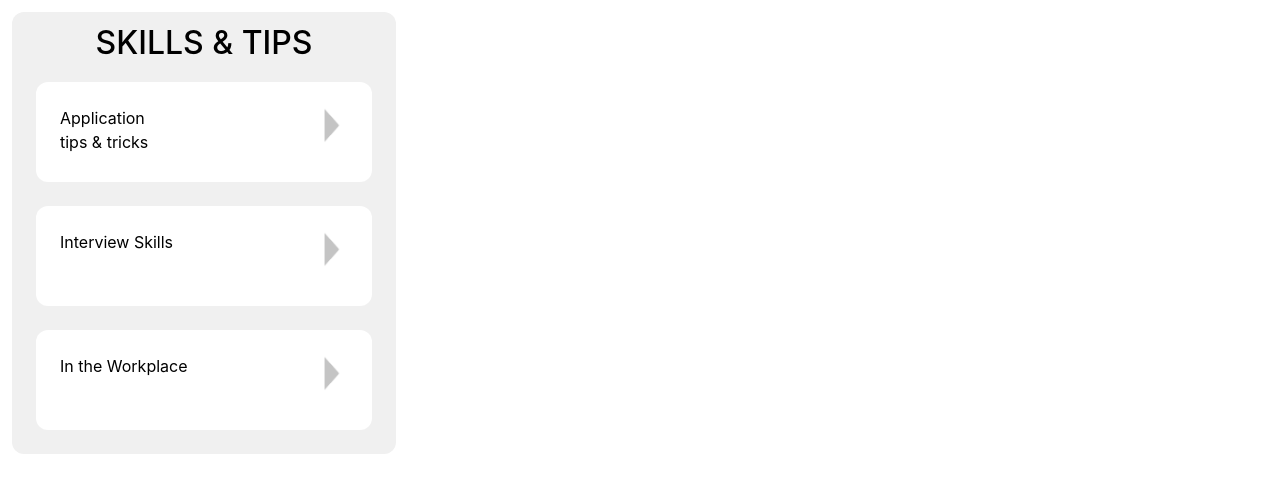
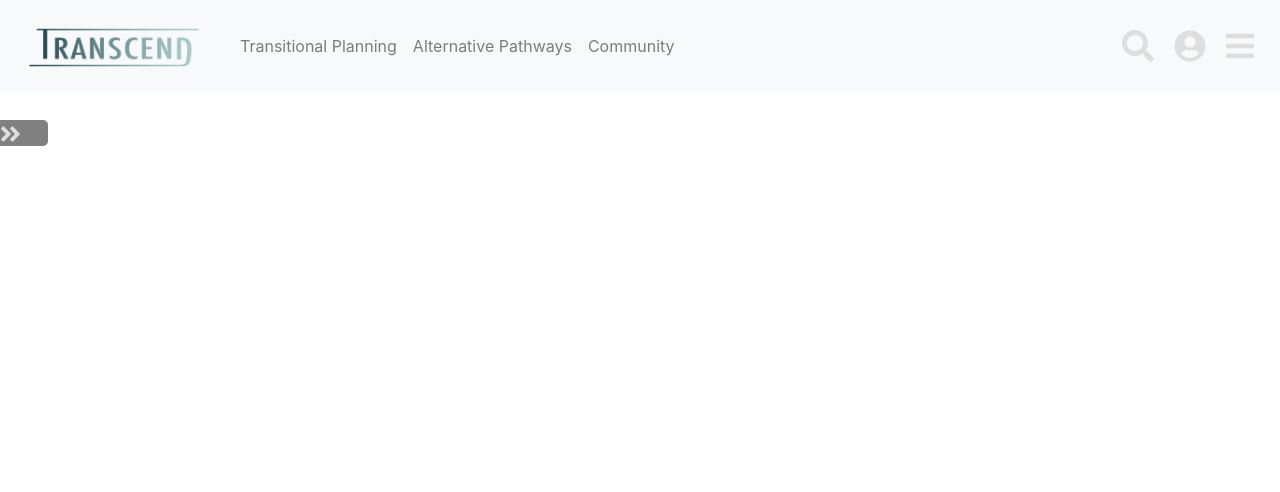
Before and after one commit to kkwang1/Transcend, a React (Create React App) app: page /transitionalplanning in a window 1280 px wide. Shown: the top 492 px of the page. Built offline with nearby package versions, Linux system fonts and the light colour scheme.

Commit message:
fix bugs, make navbar appear on every pages

```diff
--- a/src/App.js
+++ b/src/App.js
@@ -4,22 +4,27 @@ import TransitionPlanning from "./transition-planning";
 import AlternativePathways from "./alternative-pathways";
 import Community from "./community";
 import { BrowserRouter as Router, Switch, Route } from "react-router-dom";
+import Menu from "./components/SideMenu/SideMenu";
 
 function App() {
   return (
-    <div className="App">
       <Router>
         <Switch>
+          <Menu>
             <Route
               path="/transitionalplanning"
               component={TransitionPlanning}
             />
             <Route exact path="/" component={Main} />
             <Route path="/community" exact component={Community} />
-          <Route path="/alternativepathways" exact component={AlternativePathways} />
+            <Route
+              path="/alternativepathways"
+              exact
+              component={AlternativePathways}
+            />
+          </Menu>
         </Switch>
       </Router>
-    </div>
   );
 }
 
--- a/src/components/SearchBar.js
+++ b/src/components/SearchBar.js
@@ -4,7 +4,7 @@ import searchIcon from "../images/search.png";
 // inputs: props.prompt is the initial text in the search bar
 
 export default function SearchBar(props) {
-  const [textState, changeText] = useState({ props.prompt });
+  const [textState, changeText] = useState(props.prompt);
   return (
   <div className="search-bar">
     <img className="search-icon" src={ searchIcon } alt="" />
@@ -13,7 +13,7 @@ export default function SearchBar(props) {
       type="text"
       value={ textState }
       onChange={ (event) => changeText(event.target.value) }
-    >
+    />
   </div>
   );
 }
--- a/src/components/SideMenu/SideMenu.js
+++ b/src/components/SideMenu/SideMenu.js
@@ -16,11 +16,15 @@ import {
   faSchool,
   faGavel,
 } from "@fortawesome/free-solid-svg-icons";
+import NavBar from "../NavBar";
 import "./style.css";
 
 export default function SideMenu({ children }) {
   const [open, setOpen] = useState(false);
-  return open ? (
+  return (
+    <>
+      <NavBar openSideBar={open} setOpenSideBar={setOpen} />
+      {open ? (
         <div className="sidebar-main">
           <ProSidebar collapsed={!open} collapsedWidth="0px">
             <div style={{ textAlign: "right", padding: "10px" }}>
@@ -85,5 +89,7 @@ export default function SideMenu({ children }) {
           </div>
           {children}
         </div>
+      )}
+    </>
   );
 }
--- a/src/main/index.js
+++ b/src/main/index.js
@@ -6,16 +6,14 @@ import Sidebar from "../components/sideBar/Sidebar";
 import NavBar from "../components/NavBar";
 import { btnInfo } from "./config";
 import ButtonsGroup from "../components/ButtonsGroup";
-import "./style.scss";
-import SideMenu from "../components/SideMenu/SideMenu";
+import "../style.scss";
+import Menu from "../components/SideMenu/SideMenu";
 
 export default function Main() {
   const [openSideBar, setOpenSideBar] = useState(false);
   return (
-    <div className="app">
+    <>
       {openSideBar && <Sidebar setOpenSideBar={setOpenSideBar} />}
-      <SideMenu>
-        <NavBar openSideBar={openSideBar} setOpenSideBar={setOpenSideBar} />
         <div style={{ position: "relative" }}>
           <img src={TitleBanner} style={{ width: "100%" }} />
           <div className="homeButton">
@@ -52,7 +50,6 @@ export default function Main() {
         <div style={{ margin: "3em" }}>
           <ButtonsGroup info={btnInfo} />
         </div>
-      </SideMenu>
-    </div>
+    </>
   );
 }
--- a/src/transition-planning/index.js
+++ b/src/transition-planning/index.js
@@ -1,11 +1,14 @@
 import React, { useState } from "react";
 import Drawer from "../components/Drawer";
-import "./style.css";
+import "../style.scss";
+import SearchBar from "../components/SearchBar";
+import Filter from "../components/Filter";
+import Menu from "../components/SideMenu/SideMenu";
 
 export default function TransitionPlanning() {
   return (
     <div>
-      <Drawer title="SKILLS & TIPS">
+      {/* <Drawer title="SKILLS & TIPS">
         <p href="https://www.google.com">
           Application
           <br />
@@ -13,7 +16,13 @@ export default function TransitionPlanning() {
         </p>
         <p href="https://www.cmu.edu">Interview Skills</p>
         <p href="https://www.facebook.com">In the Workplace</p>
-      </Drawer>
+      </Drawer> */}
+      {/* <h1>Transitional Planning</h1>
+      {openSideBar && <Sidebar setOpenSideBar={setOpenSideBar} />}
+      <SideMenu>
+        <NavBar openSideBar={openSideBar} setOpenSideBar={setOpenSideBar} />
+      </SideMenu>  */}
+
     </div>
   );
 }
```
Also changed, not shown: src/logo.svg (deleted), src/main.js (deleted), src/style.scss (renamed from src/main/style.scss). Lines whose indentation alone changed are shown as unchanged.
